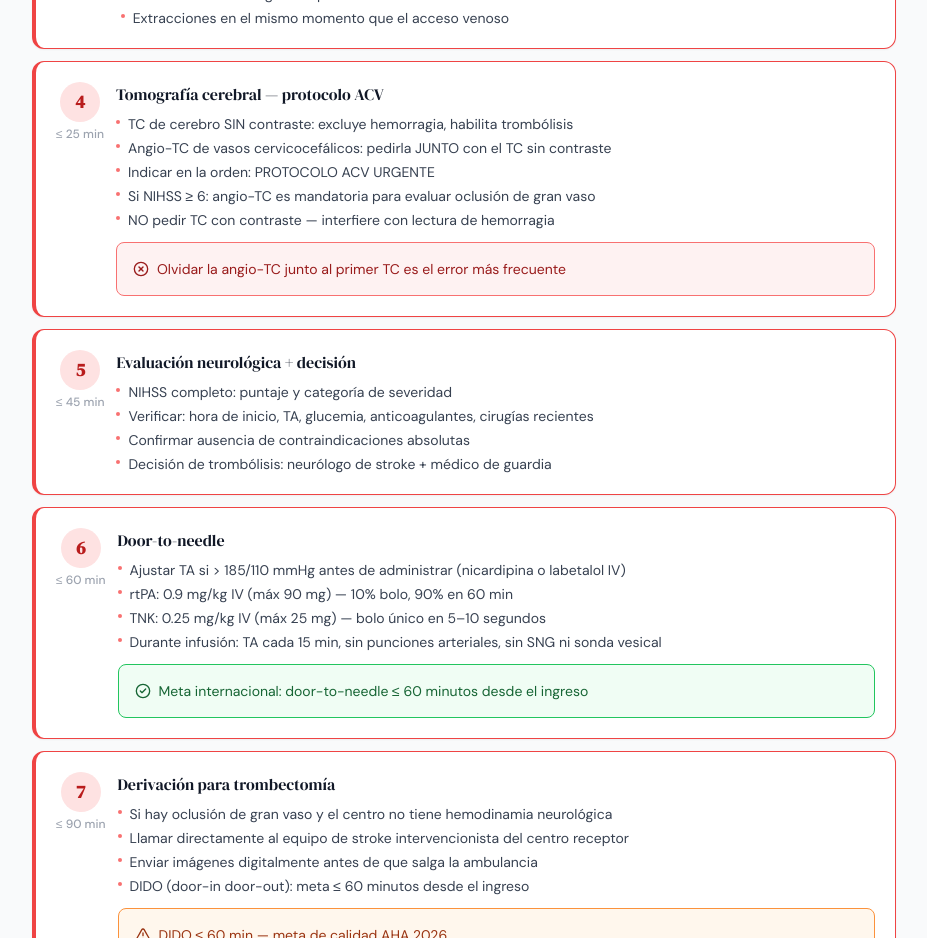
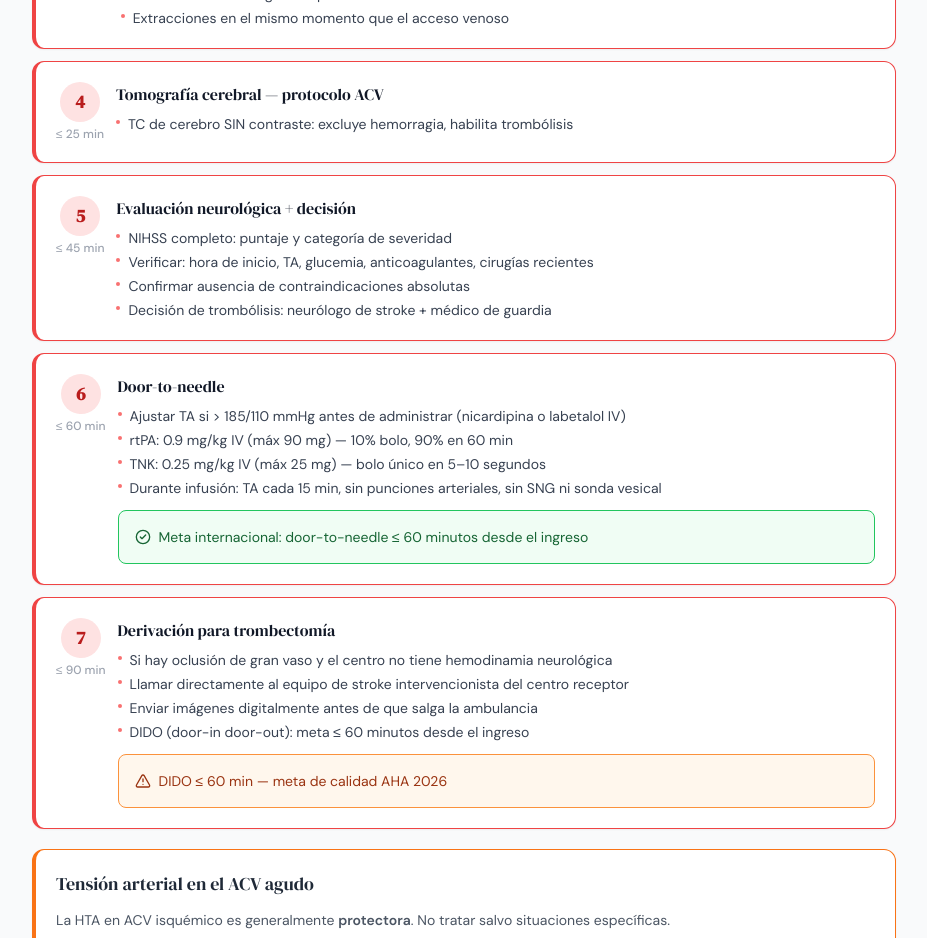
Before and after one commit to jutopa31/StrokeAhaclaseClinica, a React (Vite) app: page /#/codigo in a window 1280 px wide. Shown: the part 1100-2038 px from the top of the page, without its empty margins (176-1103 px from the left). Built offline with nearby package versions, Linux system fonts and the light colour scheme; the HTML template or start-up script is replaced by a standard one.

Commit message:
Elimina ítems de angio-TC y alerta del paso de tomografía en código ACV
https://claude.ai/code/session_01SjwWNYvJFb8EPUW7x5k1dS

```diff
--- a/src/content/codigoAcv.js
+++ b/src/content/codigoAcv.js
@@ -9,8 +9,8 @@ export const protocolSteps = [
     items:['Hemograma, TP-KPTT, glucemia, función renal, ionograma','ECG de 12 derivaciones (buscar FA, infarto, bloqueos)','NO demorar el tomógrafo esperando resultados de laboratorio','Extracciones en el mismo momento que el acceso venoso'],
     alert:null},
   { id:4, time:'≤ 25 min', title:'Tomografía cerebral — protocolo ACV',
-    items:['TC de cerebro SIN contraste: excluye hemorragia, habilita trombólisis','Angio-TC de vasos cervicocefálicos: pedirla JUNTO con el TC sin contraste','Indicar en la orden: PROTOCOLO ACV URGENTE','Si NIHSS ≥ 6: angio-TC es mandatoria para evaluar oclusión de gran vaso','NO pedir TC con contraste — interfiere con lectura de hemorragia'],
-    alert:{ type:'red', text:'Olvidar la angio-TC junto al primer TC es el error más frecuente' }},
+    items:['TC de cerebro SIN contraste: excluye hemorragia, habilita trombólisis'],
+    alert:null},
   { id:5, time:'≤ 45 min', title:'Evaluación neurológica + decisión',
     items:['NIHSS completo: puntaje y categoría de severidad','Verificar: hora de inicio, TA, glucemia, anticoagulantes, cirugías recientes','Confirmar ausencia de contraindicaciones absolutas','Decisión de trombólisis: neurólogo de stroke + médico de guardia'],
     alert:null},
```
